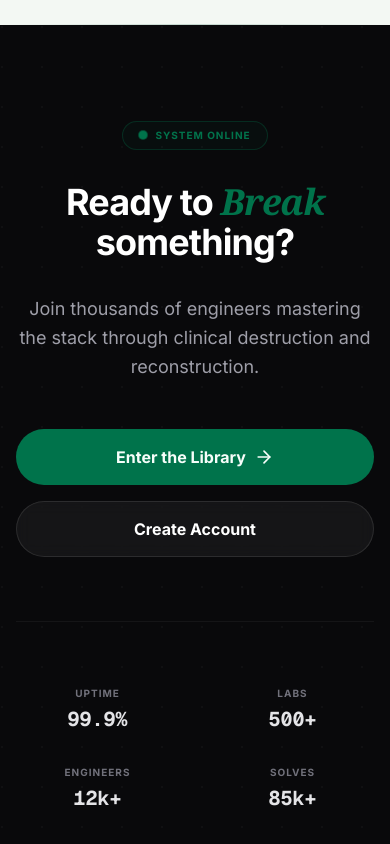
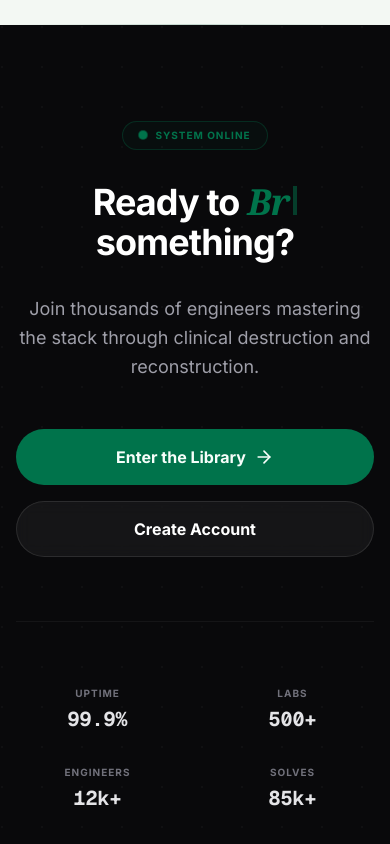
Before and after one commit to ChristopherTrumpet/real-work, a Next.js app: page / in a window 390 px wide. Shown: the part 4411-5255 px from the top of the page. Built offline with nearby package versions, Linux system fonts and the light colour scheme; no server answers; the database is empty.

Commit message:
type effect

```diff
--- a/components/home/FinalCTA.tsx
+++ b/components/home/FinalCTA.tsx
@@ -1,10 +1,42 @@
 'use client'
 
-import React from 'react'
+import React, { useState, useEffect } from 'react'
 import Link from 'next/link'
 import { ArrowRight } from 'lucide-react'
 
 export function FinalCTA() {
+  const [text, setText] = useState('Break')
+  const [isDeleting, setIsDeleting] = useState(false)
+  const [loopNum, setWordIndex] = useState(0)
+  const [typingSpeed, setTypingSpeed] = useState(150)
+
+  const words = ['Break', 'Fix']
+
+  useEffect(() => {
+    const handleTyping = () => {
+      const i = loopNum % words.length
+      const fullWord = words[i]
+
+      setText(
+        isDeleting
+          ? fullWord.substring(0, text.length - 1)
+          : fullWord.substring(0, text.length + 1)
+      )
+
+      setTypingSpeed(isDeleting ? 80 : 150)
+
+      if (!isDeleting && text === fullWord) {
+        setTimeout(() => setIsDeleting(true), 2000)
+      } else if (isDeleting && text === '') {
+        setIsDeleting(false)
+        setWordIndex(loopNum + 1)
+      }
+    }
+
+    const timer = setTimeout(handleTyping, typingSpeed)
+    return () => clearTimeout(timer)
+  }, [text, isDeleting, loopNum, typingSpeed, words])
+
   return (
     <section className="relative overflow-hidden py-24 md:py-40">
       {/* Cinematic Background */}
@@ -28,8 +60,11 @@ export function FinalCTA() {
           <span className="text-[10px] font-bold uppercase tracking-widest text-primary">System Online</span>
         </div>
 
-        <h2 className="text-4xl font-bold tracking-tight text-white sm:text-6xl mb-8">
-          Ready to <span className="text-primary italic font-serif">Break</span> something?
+        <h2 className="text-4xl font-bold tracking-tight text-white sm:text-6xl mb-8 min-h-[1.2em]">
+          Ready to <span className="relative">
+            <span className="text-primary italic font-serif">{text}</span>
+            <span className="ml-1 inline-block w-1 h-[0.8em] bg-primary/50 animate-pulse" />
+          </span> something?
         </h2>
 
         <p className="mx-auto max-w-xl text-lg text-zinc-400 mb-12 leading-relaxed">
```
